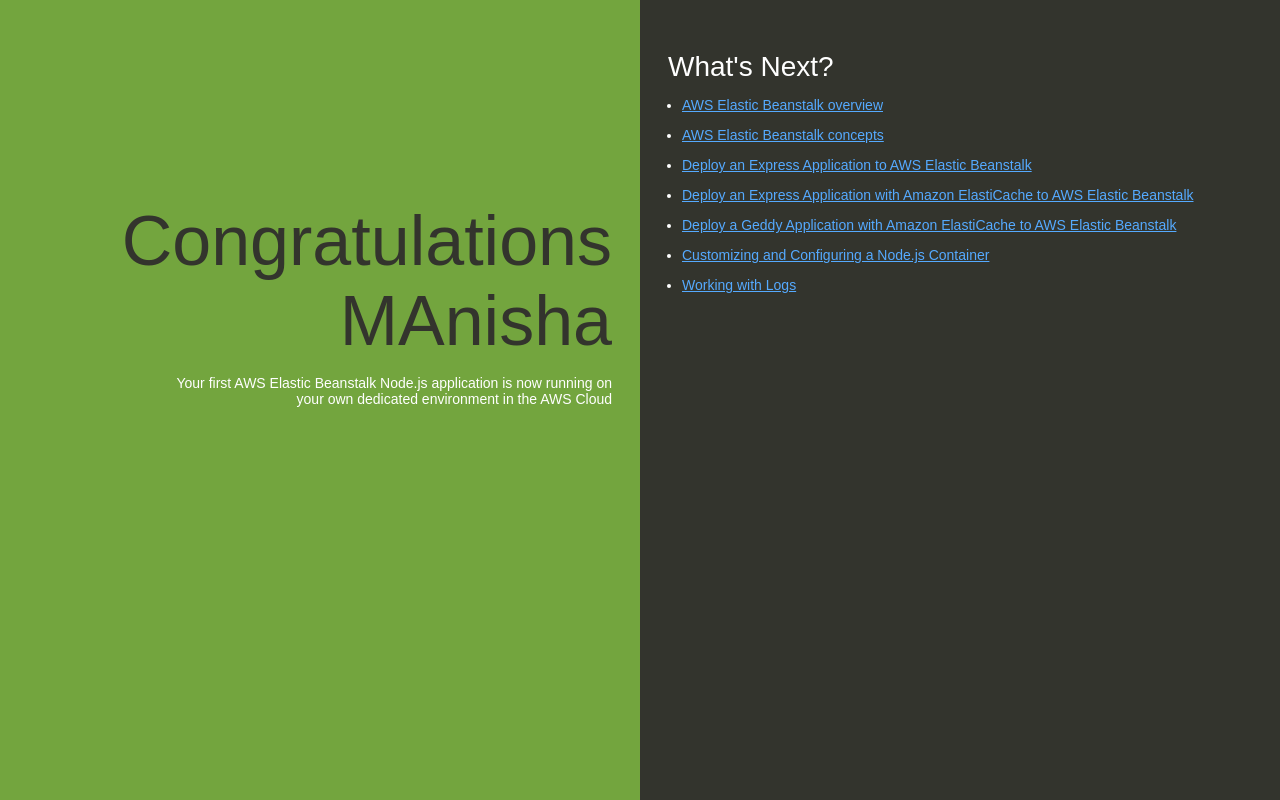
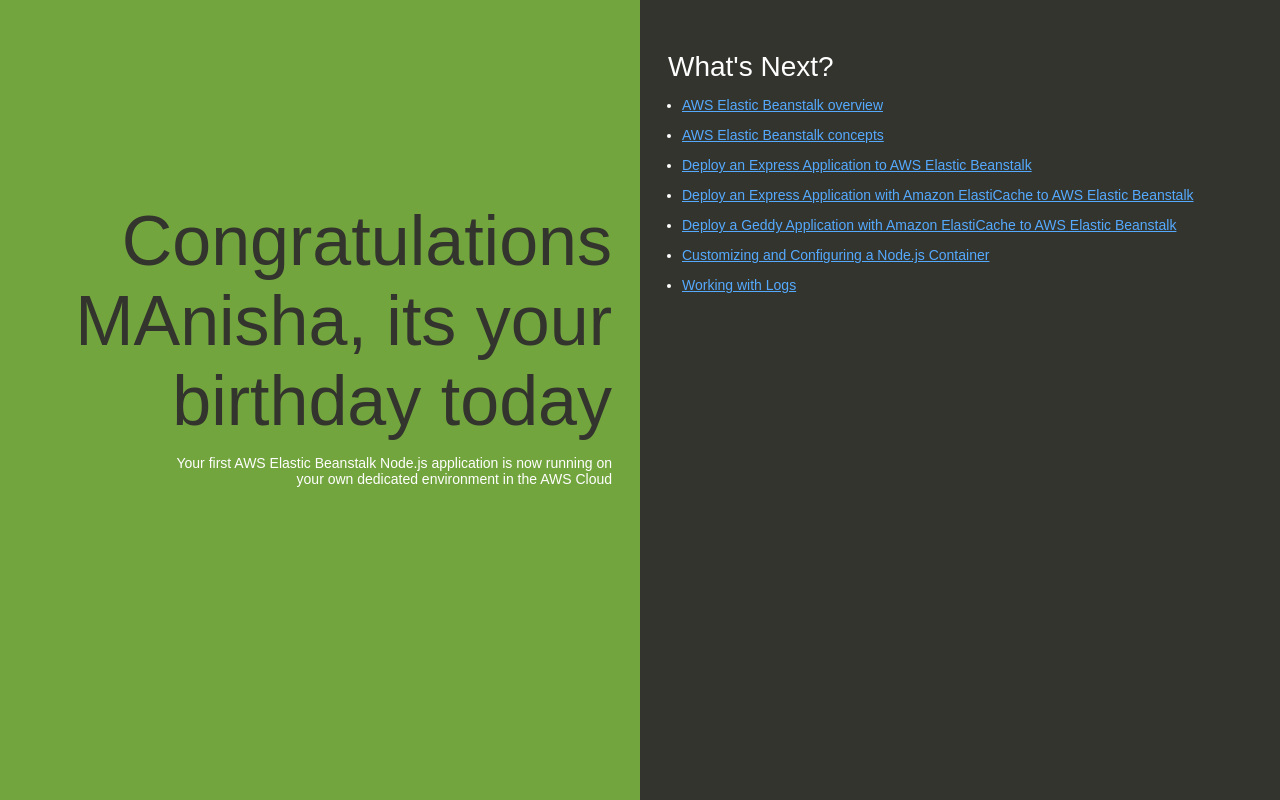
Before and after one commit to manishalr/Demo-pipeline, a website: page index.html in a window 1280 px wide. Drawn offline with Linux system fonts and the light colour scheme.

Commit message:
Update index.html

```diff
--- a/index.html
+++ b/index.html
@@ -74,7 +74,7 @@
   </head>
   <body>
     <div class="textColumn">
-      <h1>Congratulations MAnisha</h1>
+      <h1>Congratulations MAnisha, its your birthday today</h1>
       <p>Your first AWS Elastic Beanstalk Node.js application is now running on your own dedicated environment in the AWS Cloud</p>
     </div>
     <div class="linksColumn">
```
